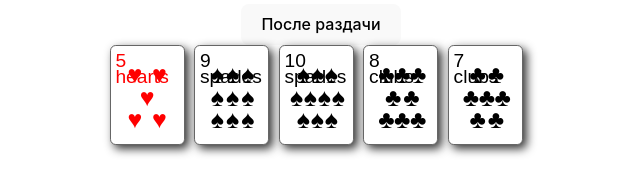
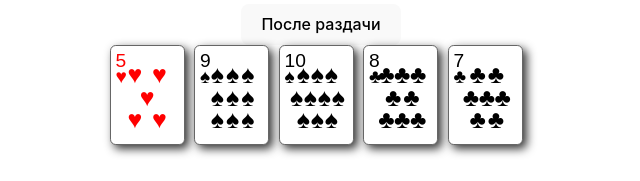
Before and after one commit to dmatkulov/video-poker, a React (Vite) app: page / in a window 1280 px wide. Both pictures are taken after a click on the button "Раздать карты". Shown: the part 321-502 px from the top of the page, without its empty margins (319-959 px from the left). Built offline with nearby package versions, Linux system fonts and the light colour scheme.

Commit message:
feat: add symbols

```diff
--- a/src/PlayingCard/PlayingCard.tsx
+++ b/src/PlayingCard/PlayingCard.tsx
@@ -6,10 +6,17 @@ interface Props {
 }
 
 const PlayingCard: React.FC<Props> = ({rank, suit}) => {
+  const symbol: {[key: string]: string} = {
+      diams: '♦',
+      hearts: '♥',
+      clubs: '♣',
+      spades: '♠'
+  };
+
   return (
     <span className={`card rank-${rank} ${suit}`}>
       <span className="rank">{rank}</span>
-      <span className="suit">{suit}</span>
+      <span className="suit">{symbol[suit]}</span>
     </span>
   );
 };
```
